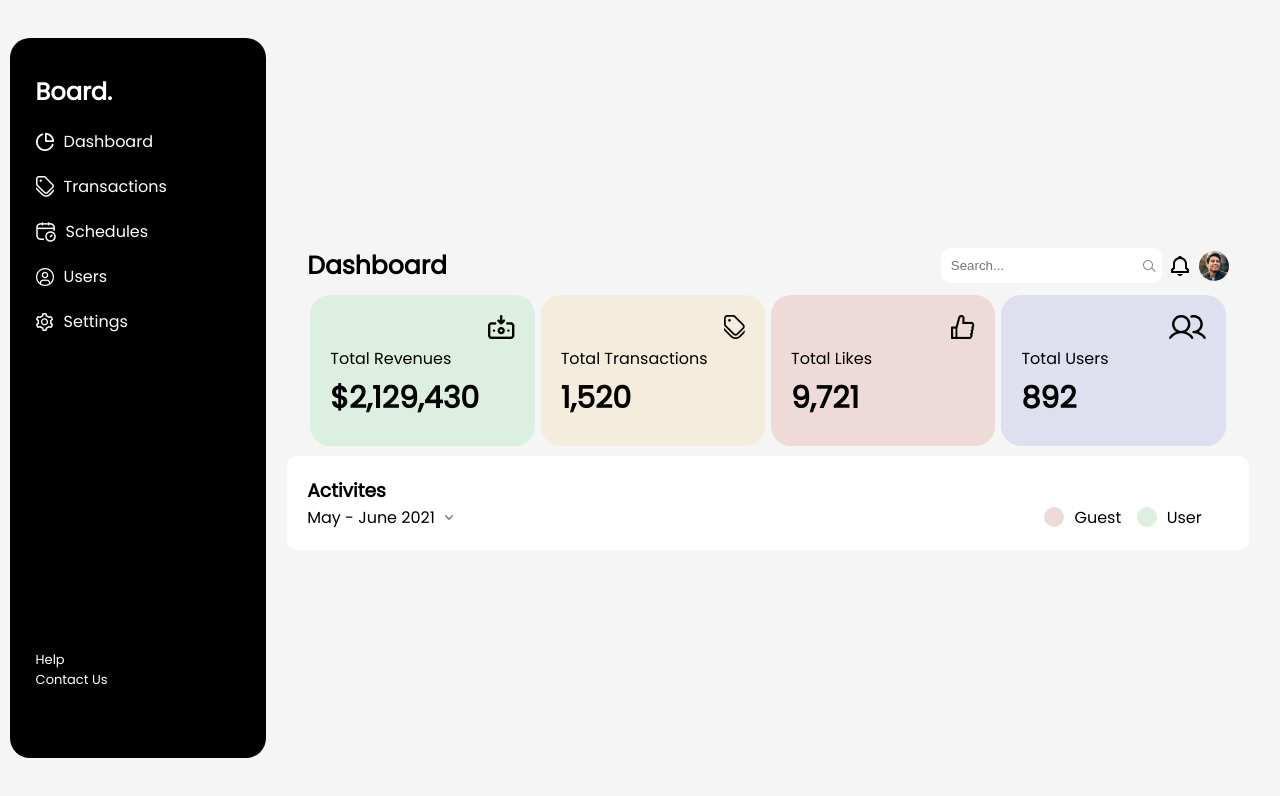
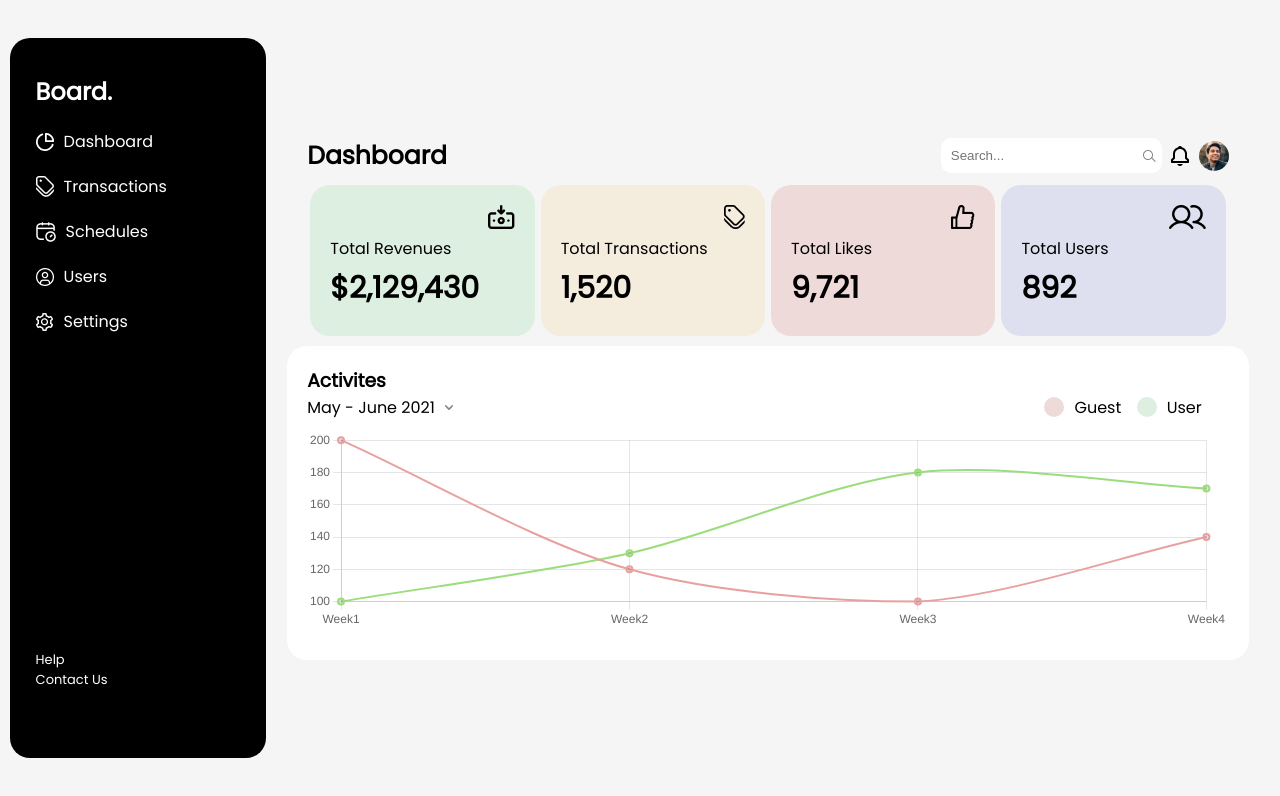
Before and after one commit to RamGoel/listed-app, a Next.js app: page /Dashboard/Dashboard in a window 1280 px wide. Shown: the top 796 px of the page. Built offline with nearby package versions, Linux system fonts and the light colour scheme.

Commit message:
added linechart

```diff
--- a/package.json
+++ b/package.json
@@ -4,6 +4,7 @@
   },
   "dependencies": {
     "chart.js": "^4.3.0",
+    "faker": "^6.6.6",
     "next": "^13.3.4",
     "react": "^18.2.0",
     "react-chartjs-2": "^5.2.0",
--- a/pages/Dashboard/LineChart/LineChart.jsx
+++ b/pages/Dashboard/LineChart/LineChart.jsx
@@ -1,7 +1,37 @@
 import React from 'react'
 import Image from 'next/image'
 import styles from './chart.module.css'
+import Chart from "chart.js/auto";
 import angleDown from '../../../assets/angle-down.png'
+import { CategoryScale } from "chart.js";
+import { Line } from 'react-chartjs-2';
+import { Data } from '../../../utils/data';
+Chart.register(CategoryScale);
+
+
+const data = {
+    labels: Data.map(e => e.year),
+    datasets: [
+        {
+            label: 'No. of Users gained',
+            data: Data.map(e => e.userGain),
+            lineTension: 0.3,
+            borderWidth: 2,
+            borderColor: '#E9A0A0',
+
+        },
+        {
+            label: 'No. of Users Lost',
+            data: Data.map(e => e.userLost),
+            lineTension: 0.3,
+            borderWidth: 2,
+            borderColor: '#9BDD7C'
+        }
+    ]
+}
+
+
+
 function LineChart() {
     return (
         <div className={styles.chartDiv}>
@@ -27,6 +57,23 @@ function LineChart() {
                     </div>
                 </div>
             </div>
+            <div className={styles.chartView}>
+                <Line
+                    style={{
+                        height: '200px',
+                    }}
+                    data={data}
+                    options={{
+                        responsive: true,
+                        maintainAspectRatio: false,
+                        plugins: {
+                            legend: {
+                                display: false
+                            }
+                        }
+                    }}
+                />
+            </div>
         </div>
     )
 }
--- a/pages/Dashboard/LineChart/chart.module.css
+++ b/pages/Dashboard/LineChart/chart.module.css
@@ -1,11 +1,9 @@
 .chartDiv{
     width: 90%;
     background-color: white;
-    border-radius: 10px;
+    border-radius: 20px;
     padding: 20px;
     margin: auto;
-}
-.chartTextTop{
 }
 
 .chartTextTop h3{
@@ -56,3 +54,7 @@
     border-radius: 200px;
     background-color: #DDEFE0;
 }
+
+.chartView{
+    margin: 10px 0px;
+}
--- a/pages/styles.css
+++ b/pages/styles.css
@@ -3,7 +3,7 @@
 body{
     margin: 0px;
     padding: 0px;
-    overflow: hidden;
+    /* overflow: hidden; */
     font-family: 'Poppins';
     background: rgba(245, 245, 245, 1);
 }
--- /dev/null
+++ b/utils/data.js
@@ -0,0 +1,27 @@
+export const Data = [
+    {
+        id: 1,
+        year: 'Week1',
+        userGain: 200,
+        userLost: 100
+    },
+    {
+        id: 2,
+        year: 'Week2',
+        userGain: 120,
+        userLost: 130
+    },
+    {
+        id: 3,
+        year: 'Week3',
+        userGain: 100,
+        userLost: 180
+    },
+    {
+        id: 4,
+        year: 'Week4',
+        userGain: 140,
+        userLost: 170
+    },
+
+];
```
Also changed, not shown: pages/PieChart/PieChart.jsx (added, +37 -0 lines), pages/PieChart/pie.module.css (added), 1 other file (tests, documents, lock files or other folders). Lines whose indentation alone changed are shown as unchanged.
